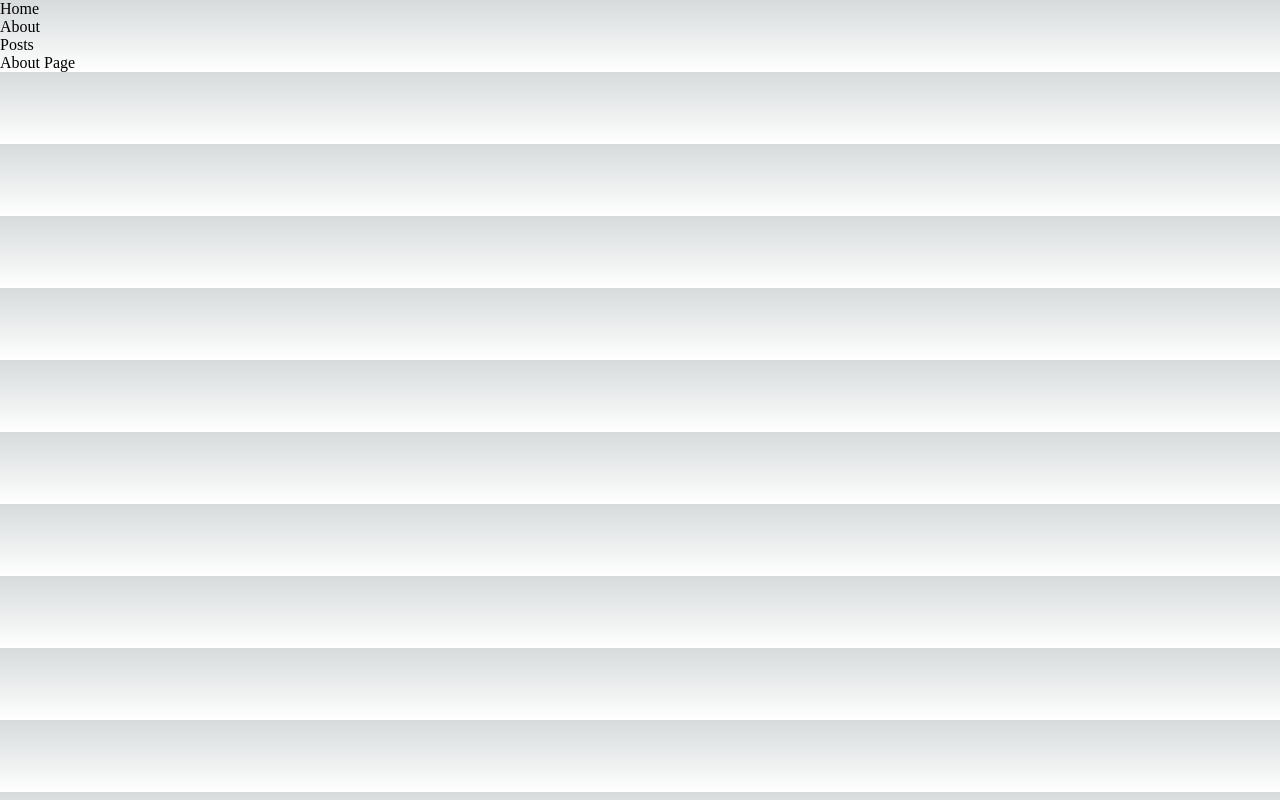
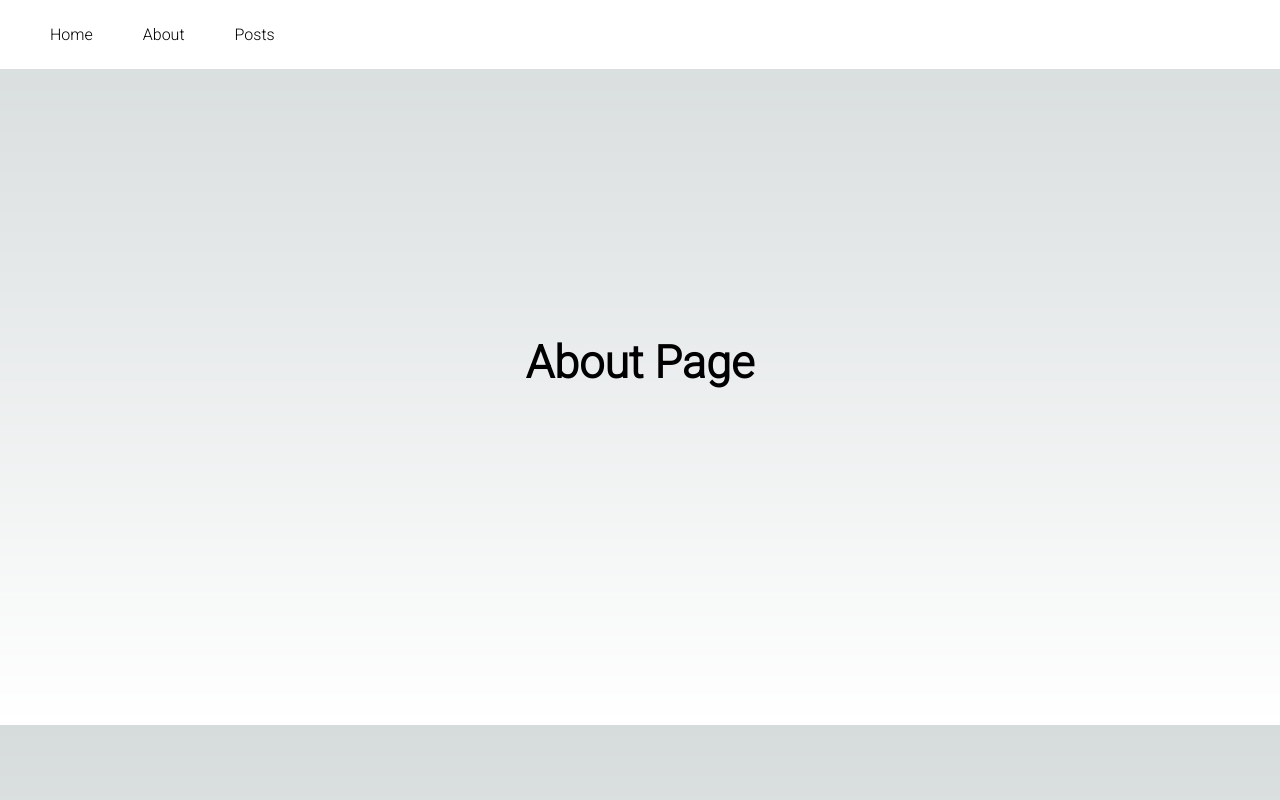
Before and after one commit to fimbres/nextjs-13-experimental, a Next.js app: page /about in a window 1280 px wide. Built offline with nearby package versions, Linux system fonts and the light colour scheme.

Commit message:
adding some styles with css modules

```diff
--- /dev/null
+++ b/app/(with-banner)/about/page.js
@@ -0,0 +1,20 @@
+import React from 'react'
+import styles from '../../../styles/home.module.css'
+
+import { Roboto } from '@next/font/google'
+
+const roboto = Roboto({
+  weight: ['300']
+})
+
+const AboutPage = () => {
+  return (
+    <div className={roboto.className}>
+      <div className={styles.page}>
+        <div className={styles.title}>About Page</div>
+      </div>
+    </div>
+  )
+}
+
+export default AboutPage
--- a/app/about/page.js
+++ /dev/null
@@ -1,9 +0,0 @@
-import React from 'react'
-
-const AboutPage = () => {
-  return (
-    <div>About Page</div>
-  )
-}
-
-export default AboutPage
--- a/app/layout.js
+++ b/app/layout.js
@@ -1,4 +1,12 @@
+import Link from 'next/link'
+import { Roboto } from '@next/font/google'
+
 import '../styles/globals.css'
+import styles from '../styles/home.module.css'
+
+const roboto = Roboto({
+  weight: ['300']
+})
 
 const navItems = [
   {
@@ -19,16 +27,14 @@ export default function RootLayout ({ children }) {
   return (
     <html>
       <head />
-      <header>
-        <ul>
+      <main className={roboto.className}>
+        <div className={styles.navbar}>
           {navItems.map(item => (
-            <li key={item.text}>
-              <a href={item.route}>{item.text}</a>
-            </li>
+            <Link key={item.text} href={item.route} className={styles.navitem}>{item.text}</Link>
           ))}
-        </ul>
-      </header>
-      <body>{children}</body>
+        </div>
+        <body className={roboto.className}>{children}</body>
+      </main>
     </html>
   )
 }
--- a/app/page.js
+++ b/app/page.js
@@ -1,8 +1,12 @@
 import React from 'react'
+
+import styles from '../styles/home.module.css'
 
 const HomePage = () => {
   return (
-    <div>Home Page</div>
+    <div className={styles.page}>
+      <div className={styles.title}>Home Page</div>
+    </div>
   )
 }
 
--- /dev/null
+++ b/styles/home.module.css
@@ -0,0 +1,30 @@
+.navbar {
+    width: '100%';
+    background-color: #fff;
+    color: #000;
+    position: fixed;
+    top: 0;
+    left: 0;
+    right: 0;
+    padding-left: 50px;
+    padding-right: 50px;
+    padding-top: 25px;
+    padding-bottom: 25px;
+}
+
+.navitem {
+    margin-right: 50px;
+}
+
+.page {
+    height: calc(100vh - 75px);
+    width: '100%';
+    display: flex;
+    justify-content: center;
+    align-items: center;
+}
+
+.title {
+    font-size: 45px;
+    font-weight: 600;
+}
```
Also changed, not shown: app/(with-banner)/posts/[id]/page.js (added, +23 -0 lines), app/posts/[id]/page.js (deleted, +0 -11 lines), app/(with-banner)/posts/[id]/LikeButton.js (renamed from app/posts/[id]/LikeButton.js), app/(with-banner)/posts/[id]/comments/page.js (added), app/(with-banner)/posts/page.js (renamed from app/posts/page.js).
